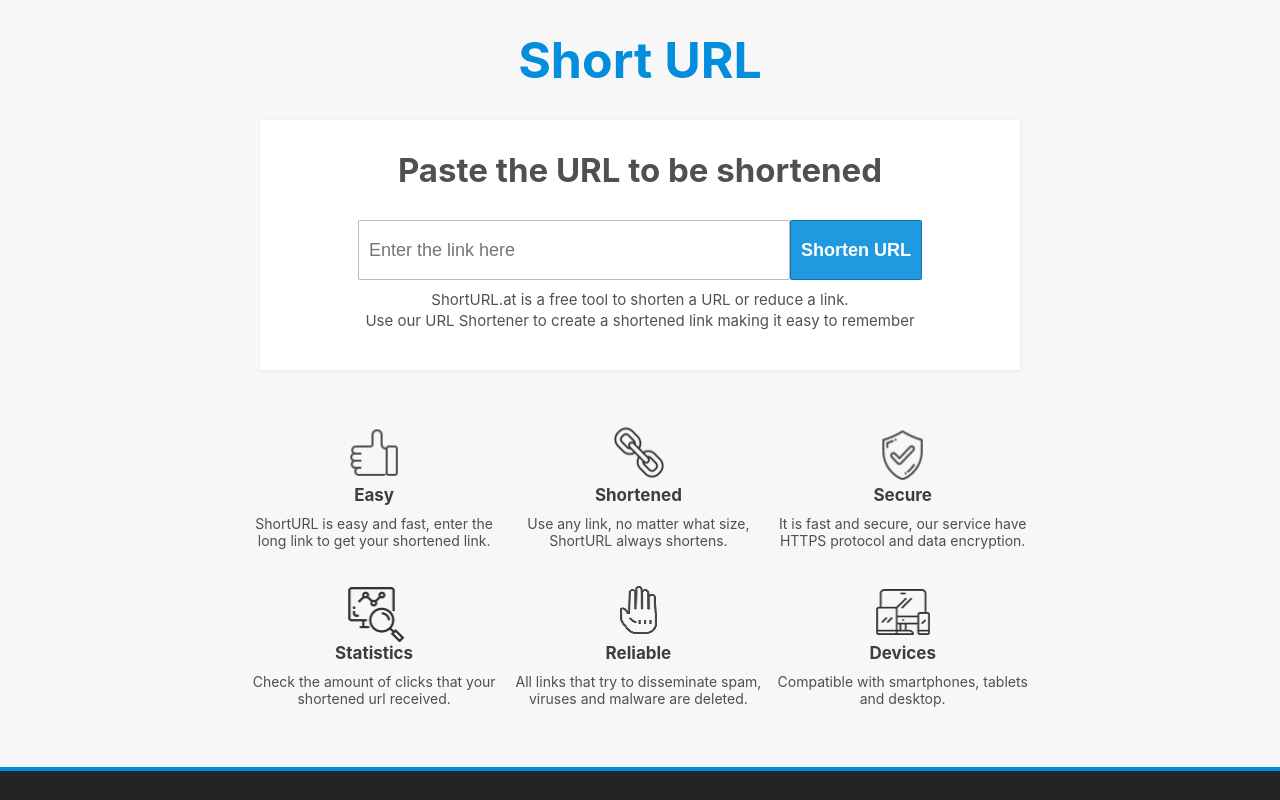
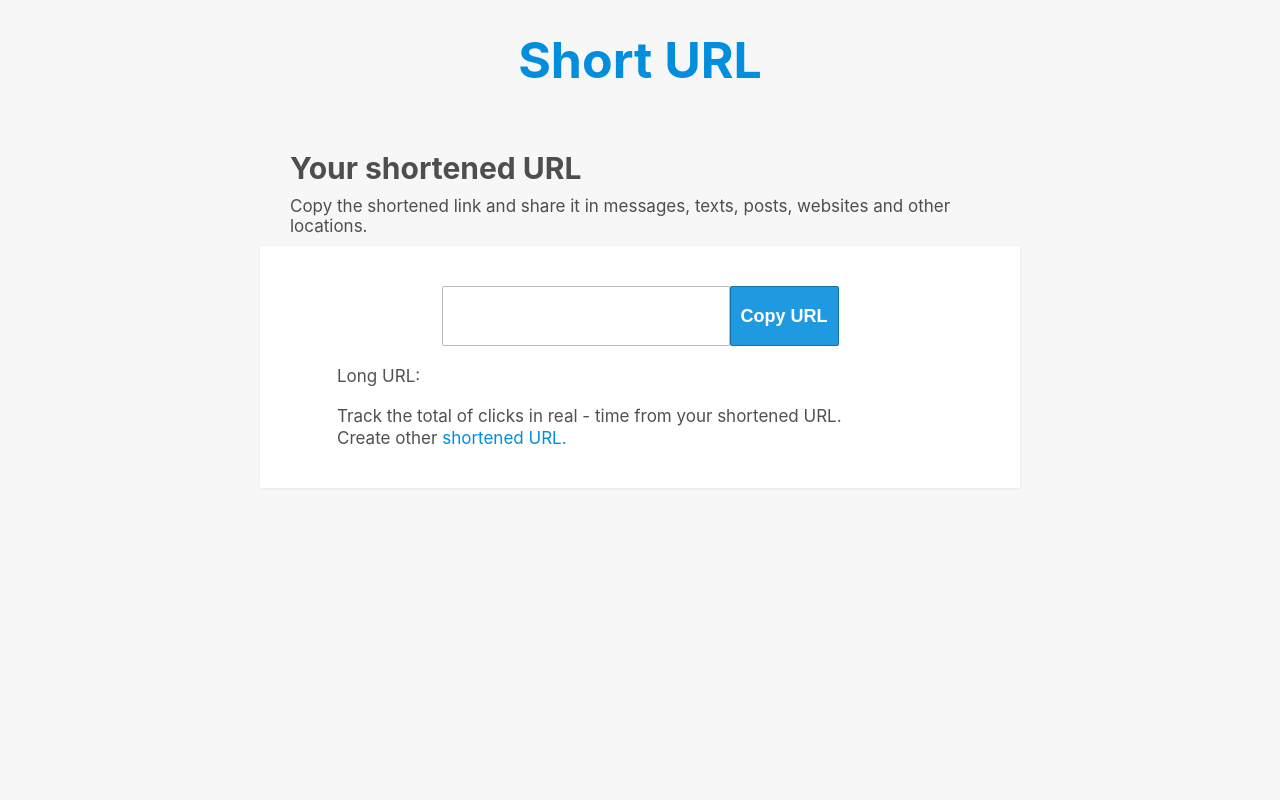
Before and after one commit to SirajKakeh/url-shortner, a React (Create React App) app in the folder url-shortner-view/: page /shortener in a window 1280 px wide. Shown: the top 800 px of the page. Built offline with nearby package versions, Linux system fonts and the light colour scheme.

Commit message:
success page design almost done

```diff
--- a/url-shortner-view/src/App.js
+++ b/url-shortner-view/src/App.js
@@ -3,13 +3,16 @@
 import Header from './Header/Header';
 import View from './View/View';
 import Footer from './Footer/Footer';
+import SecondPageView from './SecondPageView/SecondPageView';
+import { Route } from 'react-router-dom';
 
 function App() {
 	return (
 		<div className='App'>
-			<Header />
-			<View />
-			<Footer />
+			<Route path='/' component={Header} />
+			<Route path='/' exact component={View} />
+			<Route path='/shortener' component={SecondPageView} />
+			<Route path='/' component={Footer} />
 		</div>
 	);
 }
--- a/url-shortner-view/src/FirstView/FirstView.js
+++ b/url-shortner-view/src/FirstView/FirstView.js
@@ -4,20 +4,13 @@
 
 const FirstView = () => {
 	const [url, setUrl] = useState('');
-	// useEffect(() => {});
 
 	const sendUrlHandler = (url) => {
 		if (url !== '') {
-			// console.log({ setUrl });
-			console.log(PostUrl(url));
+			PostUrl(url);
 		}
 	};
 
-	// const update = (event) => {
-	// 	event.preventDefault();
-	// 	setUrl(event.target.value);
-	// 	// console.log(setUrl);
-	// };
 	return (
 		<div className={classes.MainDiv}>
 			<div className={classes.FirstView}>
--- a/url-shortner-view/src/Footer/FooterLinks/FooterLinks.js
+++ b/url-shortner-view/src/Footer/FooterLinks/FooterLinks.js
@@ -5,7 +5,7 @@
 const FooterLinks = () => {
 	const footerlinks = [
 		{
-			link: '/ShortUrl.at',
+			link: '/',
 			title: 'ShortUrl.at',
 		},
 		{
--- a/url-shortner-view/src/Header/Header.js
+++ b/url-shortner-view/src/Header/Header.js
@@ -1,10 +1,11 @@
 import React from 'react';
 import classes from './Header.module.css';
 
-const Header = () => (
-	<header className={classes.Header}>
-		<p> Short URL </p>
-	</header>
-);
-
+const Header = () => {
+	return (
+		<header className={classes.Header}>
+			<p> Short URL </p>
+		</header>
+	);
+};
 export default Header;
--- a/url-shortner-view/src/Header/Header.module.css
+++ b/url-shortner-view/src/Header/Header.module.css
@@ -1,8 +1,13 @@
+Header {
+	margin: 0;
+	height: 120px;
+}
 
-.Header p{
-    color: rgb(2, 141, 221);
-    margin: 30px;
-    font-size: 50px;
-    font-weight: bold;
-    text-align: center;
+.Header p {
+	color: rgb(2, 141, 221);
+	font-size: 50px;
+	font-weight: bold;
+	text-align: center;
+	margin: 0;
+	padding-top: 30px;
 }
--- /dev/null
+++ b/url-shortner-view/src/SecondPageView/SecondPageView.js
@@ -0,0 +1,11 @@
+import React from 'react';
+import SecondView from '../SecondView/SecondView';
+import classes from './SecondPageView.module.css';
+import Header from '../Header/Header';
+
+const SecondPageView = () => (
+	<main>
+		<SecondView />
+	</main>
+);
+export default SecondPageView;
--- /dev/null
+++ b/url-shortner-view/src/SecondView/SecondView.js
@@ -0,0 +1,36 @@
+import React from 'react';
+import classes from './SecondView.module.css';
+import { NavLink } from 'react-router-dom';
+
+const SecondView = () => {
+	return (
+		<React.Fragment>
+			<div className={classes.MainDiv}>
+				<h1> Your shortened URL </h1>
+				<p>
+					Copy the shortened link and share it in messages, texts, posts,
+					websites and other locations.
+				</p>
+			</div>
+			<div className={classes.MainDiv}>
+				<div className={classes.SecondView}>
+					<div className={classes.InputDiv}>
+						<input className={classes.Input} />
+						<button className={classes.Button}> Copy URL </button>
+					</div>
+					<div className={classes.Div}>
+						<p className={classes.p1}> Long URL: {} </p>
+						<p>
+							Track the total of clicks in real - time from your shortened URL.
+						</p>
+						<p>
+							Create other <NavLink to='/'> shortened URL. </NavLink>
+						</p>
+					</div>
+				</div>
+			</div>
+		</React.Fragment>
+	);
+};
+
+export default SecondView;
--- /dev/null
+++ b/url-shortner-view/src/SecondView/SecondView.module.css
@@ -0,0 +1,103 @@
+* {
+	box-sizing: border-box;
+}
+
+.SecondView {
+	background-color: white;
+	padding: 20px;
+	margin: 0 20px;
+	text-align: center;
+	box-shadow: 0px 0px 3px 0.5px rgb(228, 227, 227);
+}
+
+.MainDiv {
+	margin: 0 auto;
+	max-width: 800px;
+	color: rgba(0, 0, 0, 0.685);
+}
+
+.SecondView a {
+	text-decoration: none;
+	width: 100%;
+	color: rgb(2, 141, 221);
+}
+
+.SecondView a:hover,
+.SecondView a:active {
+	color: rgb(0, 111, 175);
+	text-decoration: underline;
+}
+
+.MainDiv h1 {
+	text-align: left;
+	margin: 30px 50px 5px 50px;
+	font-size: 30px;
+	font-weight: bold;
+}
+
+.MainDiv p {
+	text-align: left;
+	font-size: 17px;
+	margin: 10px 50px;
+}
+
+.Div {
+	color: black;
+	font-size: 15px;
+	margin-top: 10px;
+	margin-bottom: 20px;
+	margin-left: 55px;
+}
+
+.Div .p1 {
+	margin-top: 10px;
+	margin-bottom: 20px;
+}
+
+.Div p {
+	margin: 2px;
+	color: rgba(0, 0, 0, 0.685);
+}
+
+.Input,
+.Button {
+	box-sizing: border-box;
+	outline: none;
+	border: 1px solid rgba(0, 0, 0, 0.267);
+	width: 10%;
+	height: 60px;
+	font-size: 18px;
+	padding: 1px;
+	border-radius: 2px;
+}
+
+.Button {
+	width: auto;
+	padding: 5px;
+	background-color: rgba(2, 141, 221, 0.884);
+	color: white;
+	font-weight: bold;
+	padding: 10px;
+	cursor: pointer;
+}
+
+.InputDiv {
+	width: 100%;
+	display: inline-block;
+	margin-top: 20px;
+	margin-bottom: 10px;
+}
+
+@media (min-width: 300px) {
+	.Input {
+		width: 35%;
+		padding: 10px;
+	}
+}
+
+@media (min-width: 550px) {
+	.Input {
+		width: 40%;
+		padding: 10px;
+	}
+}
--- a/url-shortner-view/src/Service.js
+++ b/url-shortner-view/src/Service.js
@@ -2,19 +2,16 @@
 const PostUrl = (url) => {
 	return (
 		axios
-		.post('https://url-shortner-2020.herokuapp.com/api/url', {
-			headers: {
-				'Content-Type': 'application/json',
-			},
-			body: {
-				"url": url,
-			},
-		})
-		// .then((response) => {
-		// 	const res = response;
-		// 	console.log(res);
-		// })
-		.catch((error) => console.log(error))
+		.post(
+			'https://url-shortner-2020.herokuapp.com/api/url', {
+				url,
+			}, {
+				headers: {
+					'Content-Type': 'application/json',
+				},
+			}
+		)
+		// .catch((error) => console.log(error))
 	);
 };
 export default PostUrl;
--- a/url-shortner-view/src/View/View.js
+++ b/url-shortner-view/src/View/View.js
@@ -2,8 +2,9 @@
 import classes from './View.module.css';
 import FirstView from '../FirstView/FirstView';
 import Features from '../Features/Features';
+import Header from '../Header/Header';
 const View = () => (
-	<main className={classes.View}>
+	<main>
 		<FirstView />
 		<Features />
 	</main>
```
Also changed, not shown: url-shortner-view/src/Footer/Footer.module.css (+8 -7 lines), url-shortner-view/src/SecondPageView/SecondPageView.module.css (added).
